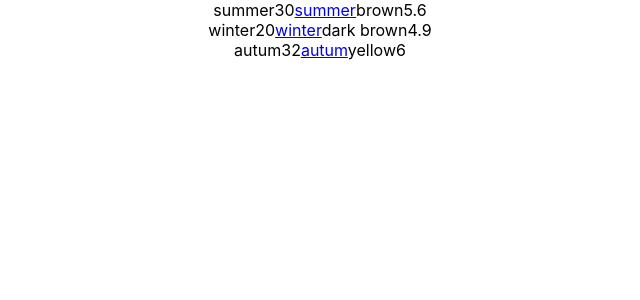
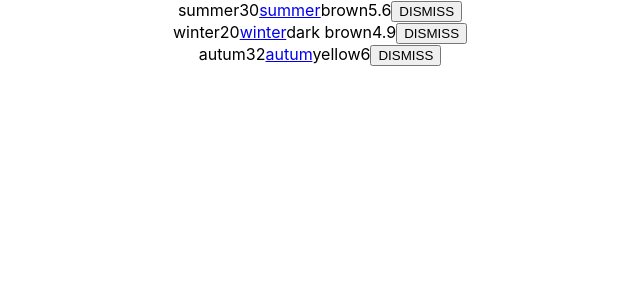
Before and after one commit to Jshaider/newapp, a React (Create React App) app: page / in a window 1280 px wide. Shown: the top 300 px of the page, without its empty margins (320-960 px from the left). Built offline with nearby package versions, Linux system fonts and the light colour scheme.

Commit message:
state-removal testing

```diff
--- a/src/App.js
+++ b/src/App.js
@@ -35,8 +35,13 @@ class App extends Component {
       this.state={
         user,
       };
+      this.onDismis=this.onDismis.bind(this);
+    }
 
+    onDismis(id){
+    console.log(id);
     }
+
   render() {
 
     return (
@@ -47,6 +52,9 @@ class App extends Component {
             <a href={item.address}>{item.name}</a>
             <span>{item.eyecolor}</span>
             <span>{item.height}</span>
+            <span>
+              <button onClick={()=>this.onDismis(item.userId)} type="button"> DISMISS</button>
+            </span>
           </div>)}
 
         </div>
```
